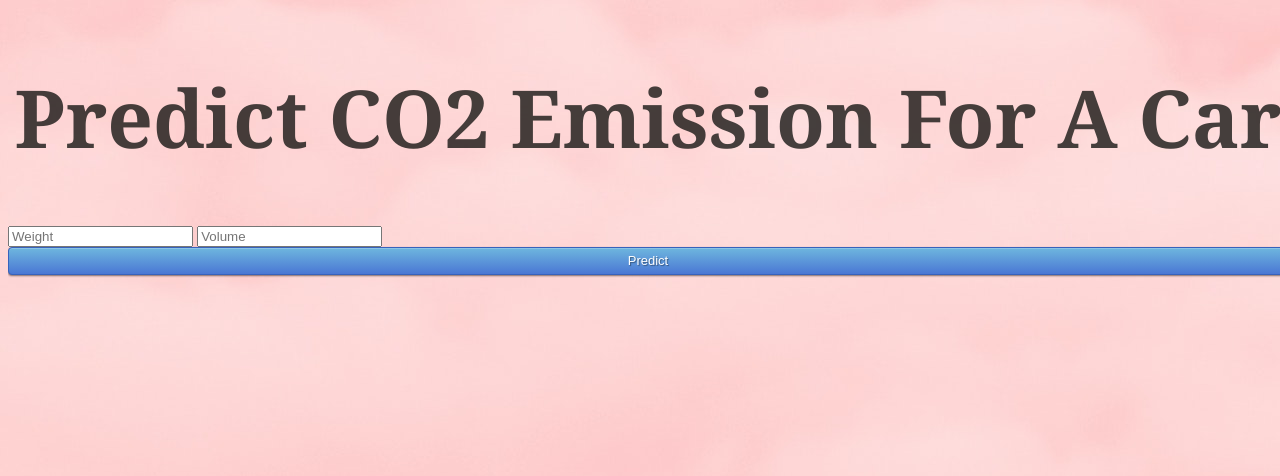
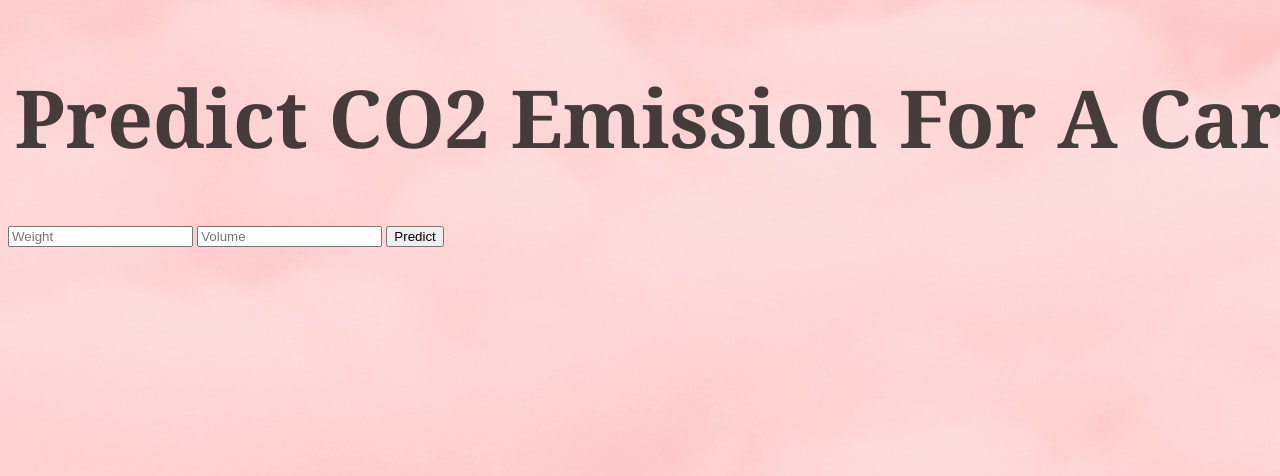
Before and after one commit to Rosiedefazio/Flask, a Flask app: page / in a window 1280 px wide. Shown: the top 476 px of the page. Run offline with Flask 2, Linux system fonts and the light colour scheme; parts of the project's set-up code (start-up, migrations or seed data) failed here and were passed over.

Commit message:
Update style.css

```diff
--- a/static/css/style.css
+++ b/static/css/style.css
@@ -1,15 +1,3 @@
-@import url(https://fonts.googleapis.com/css?family=Open+Sans);
-.btn { display: inline-block; *display: inline; *zoom: 1; padding: 4px 10px 4px; margin-bottom: 0; font-size: 13px; line-height: 18px; color: #333333; text-align: center;text-shadow: 0 1px 1px rgba(255, 255, 255, 0.75); vertical-align: middle; background-color: #f5f5f5; background-image: -moz-linear-gradient(top, #ffffff, #e6e6e6); background-image: -ms-linear-gradient(top, #ffffff, #e6e6e6); background-image: -webkit-gradient(linear, 0 0, 0 100%, from(#ffffff), to(#e6e6e6)); background-image: -webkit-linear-gradient(top, #ffffff, #e6e6e6); background-image: -o-linear-gradient(top, #ffffff, #e6e6e6); background-image: linear-gradient(top, #ffffff, #e6e6e6); background-repeat: repeat-x; filter: progid:dximagetransform.microsoft.gradient(startColorstr=#ffffff, endColorstr=#e6e6e6, GradientType=0); border-color: #e6e6e6 #e6e6e6 #e6e6e6; border-color: rgba(0, 0, 0, 0.1) rgba(0, 0, 0, 0.1) rgba(0, 0, 0, 0.25); border: 1px solid #e6e6e6; -webkit-border-radius: 4px; -moz-border-radius: 4px; border-radius: 4px; -webkit-box-shadow: inset 0 1px 0 rgba(255, 255, 255, 0.2), 0 1px 2px rgba(0, 0, 0, 0.05); -moz-box-shadow: inset 0 1px 0 rgba(255, 255, 255, 0.2), 0 1px 2px rgba(0, 0, 0, 0.05); box-shadow: inset 0 1px 0 rgba(255, 255, 255, 0.2), 0 1px 2px rgba(0, 0, 0, 0.05); cursor: pointer; *margin-left: .3em; }
-.btn:hover, .btn:active, .btn.active, .btn.disabled, .btn[disabled] { background-color: #e6e6e6; }
-.btn-large { padding: 9px 14px; font-size: 15px; line-height: normal; -webkit-border-radius: 5px; -moz-border-radius: 5px; border-radius: 5px; }
-.btn:hover { color: #333333; text-decoration: none; background-color: #e6e6e6; background-position: 0 -15px; -webkit-transition: background-position 0.1s linear; -moz-transition: background-position 0.1s linear; -ms-transition: background-position 0.1s linear; -o-transition: background-position 0.1s linear; transition: background-position 0.1s linear; }
-.btn-primary, .btn-primary:hover { text-shadow: 0 -1px 0 rgba(0, 0, 0, 0.25); color: #ffffff; }
-.btn-primary.active { color: rgba(255, 255, 255, 0.75); }
-.btn-primary { background-color: #4a77d4; background-image: -moz-linear-gradient(top, #6eb6de, #4a77d4); background-image: -ms-linear-gradient(top, #6eb6de, #4a77d4); background-image: -webkit-gradient(linear, 0 0, 0 100%, from(#6eb6de), to(#4a77d4)); background-image: -webkit-linear-gradient(top, #6eb6de, #4a77d4); background-image: -o-linear-gradient(top, #6eb6de, #4a77d4); background-image: linear-gradient(top, #6eb6de, #4a77d4); background-repeat: repeat-x; filter: progid:dximagetransform.microsoft.gradient(startColorstr=#6eb6de, endColorstr=#4a77d4, GradientType=0);  border: 1px solid #3762bc; text-shadow: 1px 1px 1px rgba(0,0,0,0.4); box-shadow: inset 0 1px 0 rgba(255, 255, 255, 0.2), 0 1px 2px rgba(0, 0, 0, 0.5); }
-.btn-primary:hover, .btn-primary:active, .btn-primary.active, .btn-primary.disabled, .btn-primary[disabled] { filter: none; background-color: #4a77d4; }
-.btn-block { width: 100%; display:block; }
-
-* { -webkit-box-sizing:border-box; -moz-box-sizing:border-box; -ms-box-sizing:border-box; -o-box-sizing:border-box; box-sizing:border-box; }
 
 html { width: 100%; height:100%; overflow:hidden; }
 body {
```
